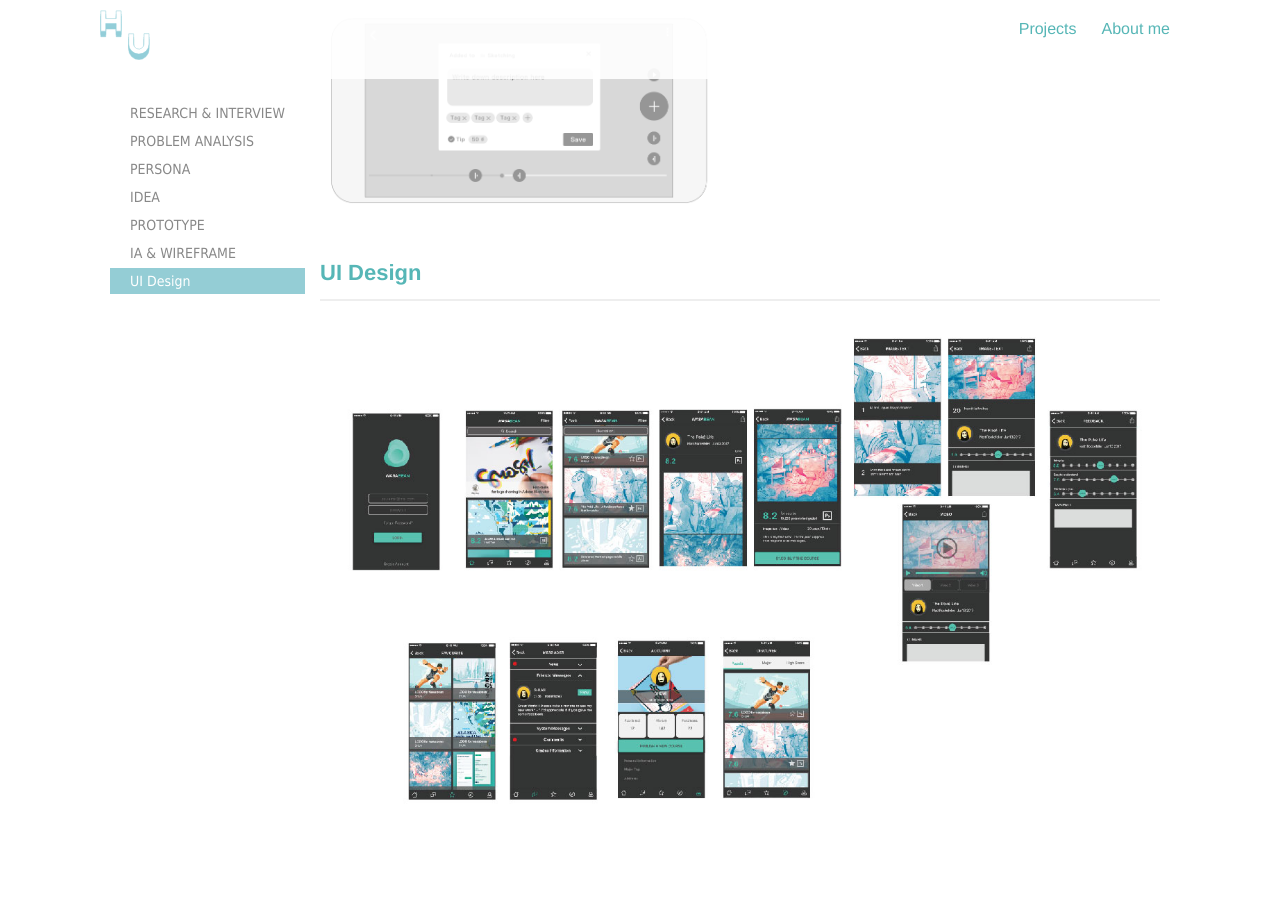
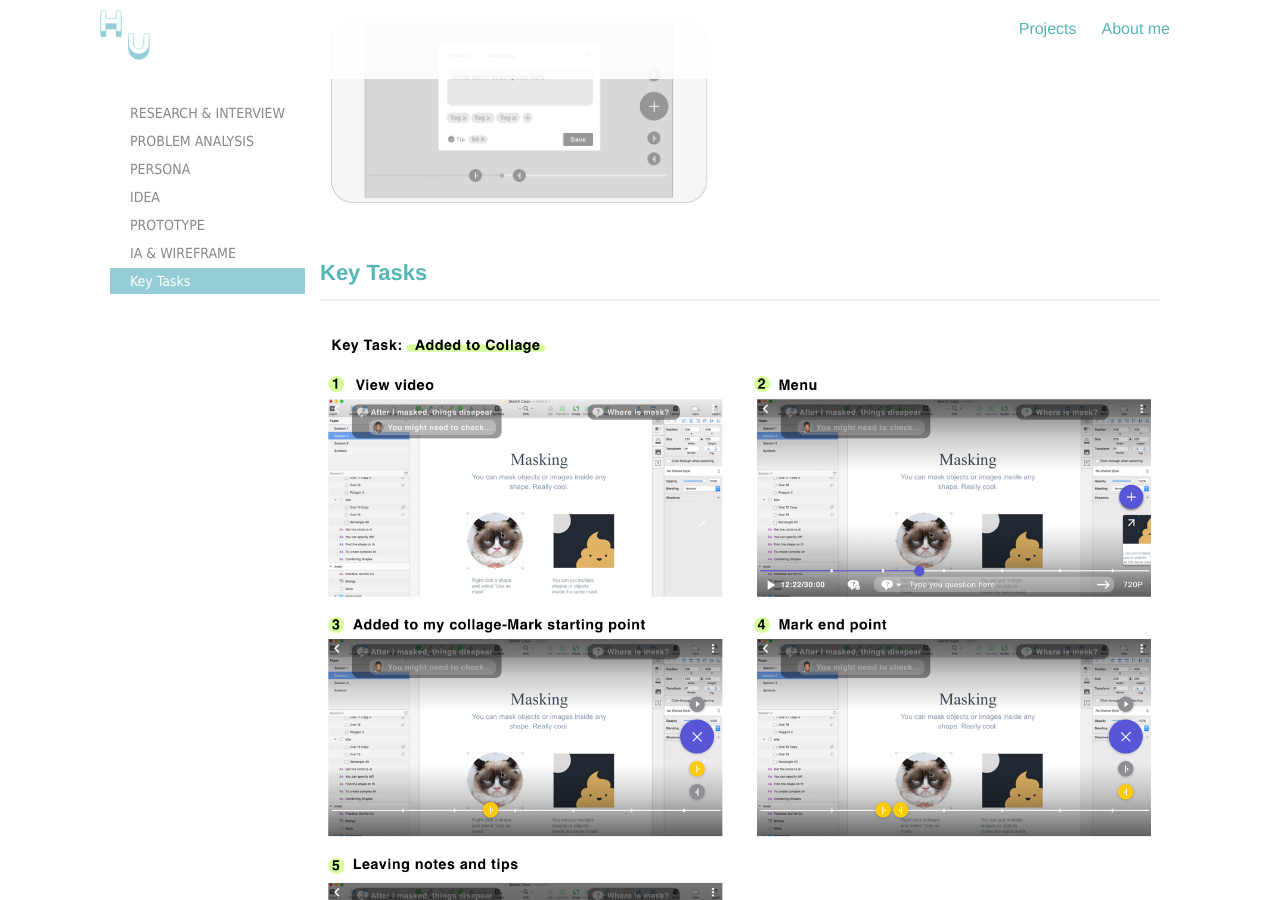
Before and after one commit to yuanyuanhu96/Potfolio-Archive, a Jekyll site: the page projects/wasa.html, which Jekyll copies as it is, in a window 1280 px wide and 900 px high, scrolled down 6746 px. Built offline with Jekyll 4.4.1, drawn with Linux system fonts in a browser that asks for light colours.

Commit message:
Added new task flow

```diff
--- a/projects/wasa.html
+++ b/projects/wasa.html
@@ -34,7 +34,7 @@
                 <li><a href="#step4">IDEA</a></li>
                 <li><a href="#step5">PROTOTYPE</a></li>
                 <li><a href="#step6">IA & WIREFRAME</a></li>
-                <li><a href="#step7">UI Design</a></li>
+                <li><a href="#step7">Key Tasks</a></li>
 
             </ul>
         </div>
@@ -150,9 +150,9 @@
 
                 <div id="step7" class="dowebok">
 
-                    <h2>UI Design</h2>
+                    <h2>Key Tasks</h2>
 
-                    <p><img alt="Git Bash" src="../img/wasa/WasaBean-img-10.jpg" /></p>
+                    <p><img alt="Git Bash" src="../img/wasa/WasaBean-img-16.png" /></p>
 
                 </div>
 
```
Also changed, not shown: img/wasa/WasaBean-img-16.png (added).
